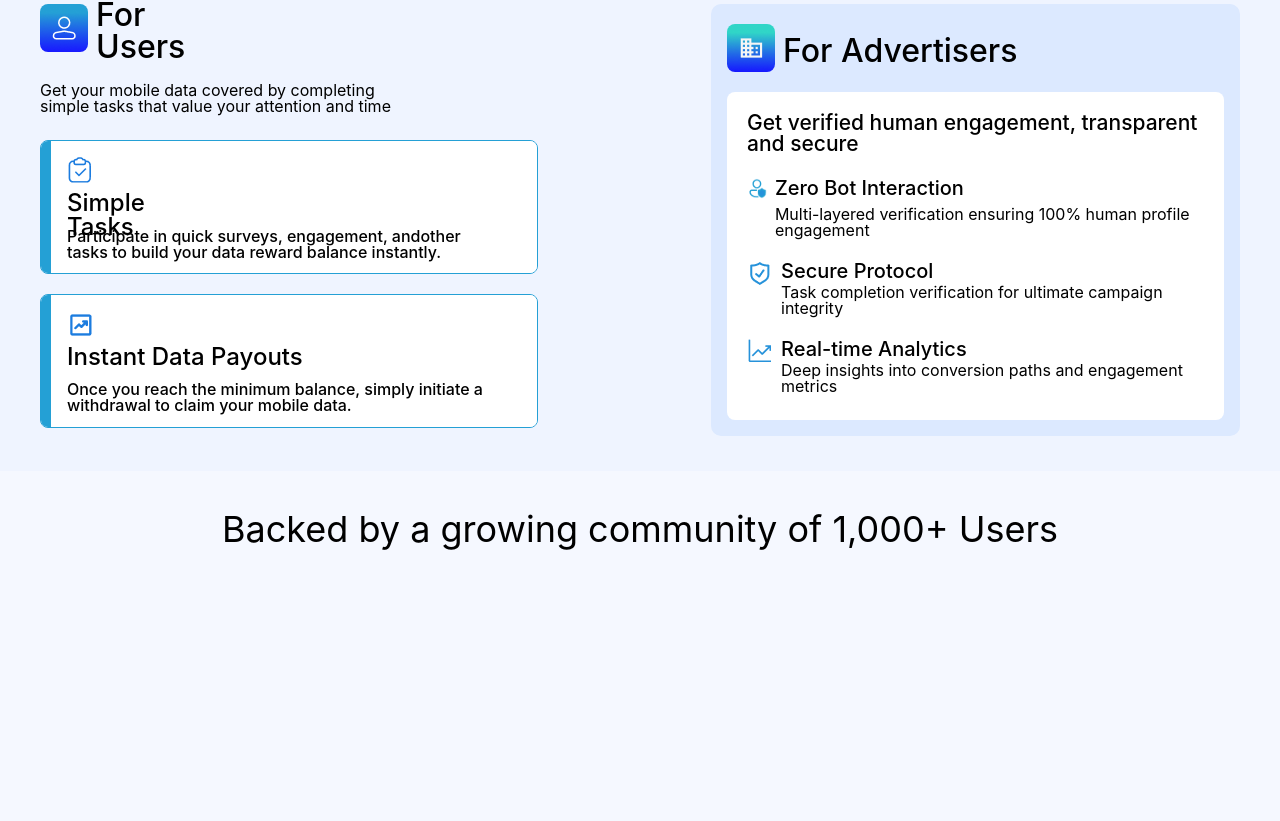
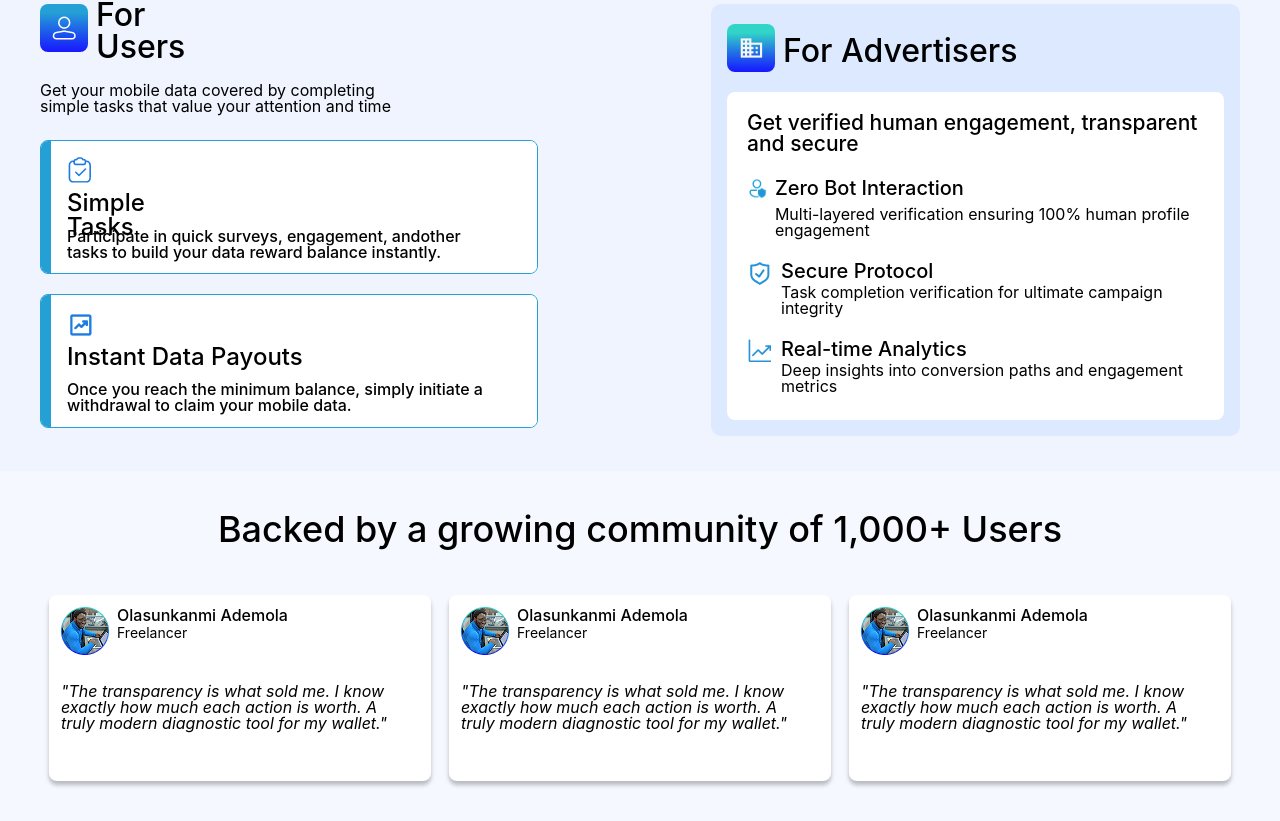
Before and after one commit to Tenney-olarh/TADAT, a React (Vite) app: page / in a window 1280 px wide. Shown: the part 699-1520 px from the top of the page. Built offline with nearby package versions, Linux system fonts and the light colour scheme.

Commit message:
done with eviews mades ome correction to feature.jsx

```diff
--- a/src/Components/Landing/Feature.jsx
+++ b/src/Components/Landing/Feature.jsx
@@ -80,7 +80,7 @@ const Feature = () => {
                 className="w-[19.88px] h-[21.3px]"
               />{" "}
             </Link>
-            <p className="flex flex-col gap-2">
+            < div className="flex flex-col gap-2">
               {" "}
               <span className="text-[#000000] text-[20px] font-medium leading-[100%] tracking-[0%] ">
                 Zero Bot Interaction
@@ -89,33 +89,33 @@ const Feature = () => {
                 Multi-layered verification ensuring 100% human profile
                 engagement
               </h1>
-            </p>
+            </div>
           </div>
           <section className="flex flex-row gap-2 mt-4">
             <Link>
               <img src={Shield} alt="Shield" />
             </Link>
-            <p>
+            <div>
               <span className="text-[#000000] text-[20px] font-medium leading-[100%] tracking-[0%] ">
                 Secure Protocol
               </span>
               <h1 className="w-[415px] h-[38px] font-normal text-[16px] leading-[100%] tracking-[0%] text-[#000000]">
                 Task completion verification for ultimate campaign integrity
               </h1>
-            </p>
+            </div>
           </section>
           <div className="flex flex-row gap-2 mt-4">
             <Link>
               <img src={Rename} alt="Rename" />
             </Link>
-            <p>
+            <section>
               <span className="text-[#000000] text-[20px] font-medium leading-[100%] tracking-[0%] ">
                 Real-time Analytics
               </span>
               <h1 className="w-[415px] h-[38px] font-normal text-[16px] leading-[100%] tracking-[0%] text-[#000000]">
                 Deep insights into conversion paths and engagement metrics
               </h1>
-            </p>
+            </section>
           </div>
         </div>
       </section>
--- a/src/Components/Landing/Reviews.jsx
+++ b/src/Components/Landing/Reviews.jsx
@@ -1,13 +1,73 @@
+import {Link} from "react-router-dom";
+import Shina from "../../assets/shina.png";
 const Reviews = () => {
   return (
     <div className="h-[350px] bg-[#F5F8FF] py-10 px-10">
-        <h1 className="text-[36px] font-mediumleading text-[#000000]  h-[44px] leading-[100%] tracking-[0%] flex text-center justify-center">
+      <h1 className="text-[36px] font-medium leading text-[#000000]  h-[44px] leading-[100%] tracking-[0%] flex text-center justify-center">
         Backed by a growing community of 1,000+ Users
       </h1>
-            <section>
+      <section className="flex flex-row mt-10 justify-around">
+        <div className="w-[382px] h-[186px] rounded-[8px] bg-[#FFFFFF] flex flex-col px-3 py-3 shadow-[0px_4px_4px_0px_rgba(0,0,0,0.25)]">
+          <section className="flex flex-row gap-2">
+            <Link>
+              <img src={Shina} alt="Shina" />
+            </Link>
+            <div>
+              <h1 className="text-[16px] font-medium text-[#000000] leading-[100%] tracking-[0%] w-[171px] h-[19px]">
+                Olasunkanmi Ademola
+              </h1>
+              <p className="h-[20px] w-[138px] text-[14px] text-[#000000] leading-[100%] tracking-[0%]">
+                Freelancer
+              </p>
+            </div>
+          </section>
+          <p className="w-[334px] h-[57px] italic text-[#000000] text-[16px] leading-[100%] tracking-[0%] mt-7">
+            "The transparency is what sold me. I know exactly how much each
+            action is worth. A truly modern diagnostic tool for my wallet."
+          </p>
+        </div>
 
+        <div className="w-[382px] h-[186px ] rounded-[8px] bg-[#FFFFFF] flex flex-col px-3 py-3 shadow-[0px_4px_4px_0px_rgba(0,0,0,0.25)]">
+          <section className="flex flex-row gap-2">
+            <Link>
+              <img src={Shina} alt="Shina" />
+            </Link>
+            <div>
+              <h1 className="text-[16px] font-medium text-[#000000] leading-[100%] tracking-[0%] w-[171px] h-[19px]">
+                Olasunkanmi Ademola
+              </h1>
+              <p className="h-[20px] w-[138px] text-[14px] text-[#000000] leading-[100%] tracking-[0%]">
+                Freelancer
+              </p>
+            </div>
+          </section>
+          <p className="w-[334px] h-[57px] italic text-[#000000] text-[16px] leading-[100%] tracking-[0%] mt-7">
+            "The transparency is what sold me. I know exactly how much each
+            action is worth. A truly modern diagnostic tool for my wallet."
+          </p>
+        </div>
+
+        <div className="w-[382px] h-[186px ] rounded-[8px] bg-[#FFFFFF] flex flex-col px-3 py-3 shadow-[0px_4px_4px_0px_rgba(0,0,0,0.25)]">
+          <section className="flex flex-row gap-2">
+            <Link>
+              <img src={Shina} alt="Shina" />
+            </Link>
+            <div>
+              <h1 className="text-[16px] font-medium text-[#000000] leading-[100%] tracking-[0%] w-[171px] h-[19px]">
+                Olasunkanmi Ademola
+              </h1>
+              <p className="h-[20px] w-[138px] text-[14px] text-[#000000] leading-[100%] tracking-[0%]">
+                Freelancer
+              </p>
+            </div>
+          </section>
+          <p className="w-[334px] h-[57px] italic text-[#000000] text-[16px] leading-[100%] tracking-[0%] mt-7">
+            "The transparency is what sold me. I know exactly how much each
+            action is worth. A truly modern diagnostic tool for my wallet."
+          </p>
+        </div>
       </section>
     </div>
   );
-}
+};
 export default Reviews;
```
Lines whose indentation alone changed are shown as unchanged.
